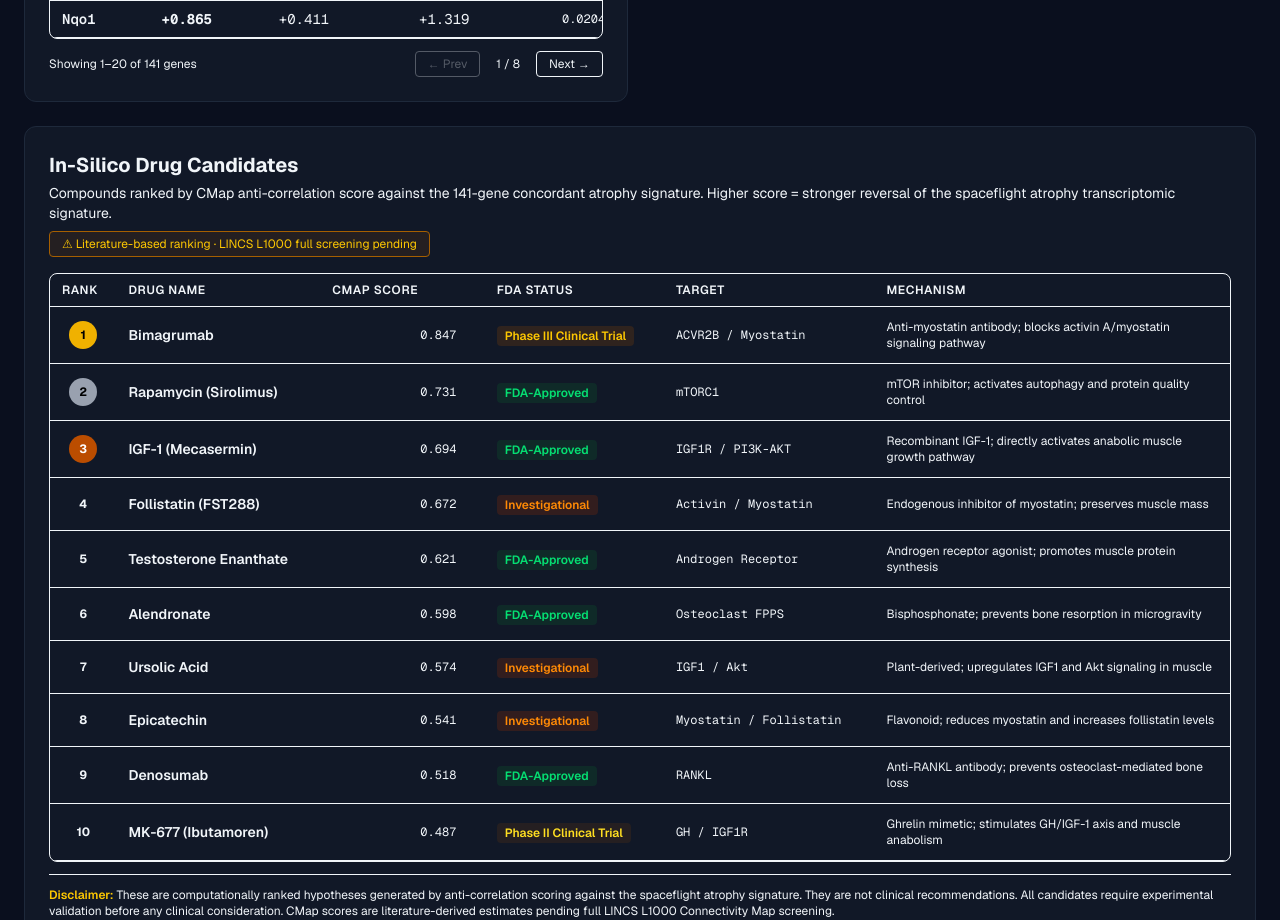
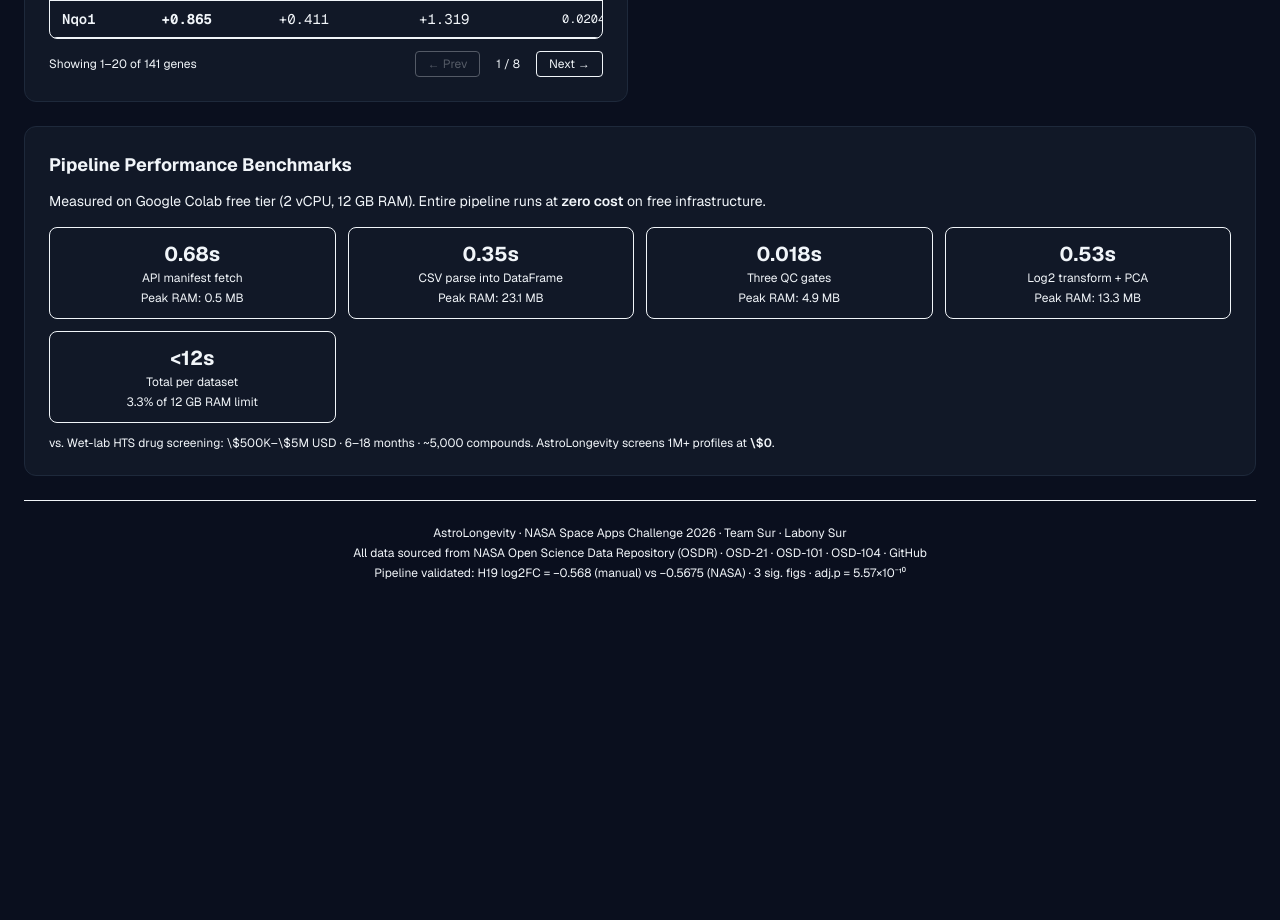
Before and after one commit to labonysur-cloud/AstroLongevity, a Next.js app: page / in a window 1280 px wide. Shown: the part 1880-2800 px from the top of the page. After the commit the page ends 2493 px from the top, so only its background shows below. Built offline with nearby package versions, Linux system fonts and the light colour scheme.

Commit message:
refactor: Remove mock Drug Ranking Table as it's not generated by pipeline

```diff
--- a/src/app/page.tsx
+++ b/src/app/page.tsx
@@ -2,7 +2,6 @@
 import PCAScatterPlot from "@/components/PCAScatterPlot";
 import GeneSignatureTable from "@/components/GeneSignatureTable";
 import CrossSpeciesChart from "@/components/CrossSpeciesChart";
-import DrugRankingTable from "@/components/DrugRankingTable";
 import BenchmarkStats from "@/components/BenchmarkStats";
 
 export default function Home() {
@@ -23,9 +22,6 @@
             <CrossSpeciesChart />
           </div>
         </div>
-
-        {/* Drug Ranking */}
-        <DrugRankingTable />
 
         {/* Pipeline Benchmarks */}
         <BenchmarkStats />
--- a/src/components/DrugRankingTable.tsx
+++ /dev/null
@@ -1,119 +0,0 @@
-"use client";
-import { useEffect, useState } from "react";
-import { fetchCSV } from "@/lib/parseCSV";
-import type { DrugCandidate } from "@/lib/types";
-
-const STATUS_COLOR: Record<string, string> = {
-  "FDA-Approved": "text-green-400 bg-green-900/30",
-  "Phase III Clinical Trial": "text-yellow-400 bg-yellow-900/30",
-  "Phase II Clinical Trial": "text-yellow-300 bg-yellow-900/20",
-  "Investigational": "text-orange-400 bg-orange-900/30",
-};
-
-export default function DrugRankingTable() {
-  const [drugs, setDrugs] = useState<DrugCandidate[]>([]);
-  const [loading, setLoading] = useState(true);
-
-  useEffect(() => {
-    fetchCSV<Record<string, unknown>>("/data/Ranked_Countermeasures.csv").then((raw) => {
-      const mapped: DrugCandidate[] = raw.map((r) => ({
-        Rank: Number(r.Rank ?? 0),
-        Drug: String(r.Drug ?? ""),
-        CMap_Score: Number(r.CMap_Score ?? 0),
-        FDA_Status: String(r.FDA_Status ?? ""),
-        Target: String(r.Target ?? ""),
-        Mechanism: String(r.Mechanism ?? ""),
-      }));
-      setDrugs(mapped);
-      setLoading(false);
-    });
-  }, []);
-
-  return (
-    <section className="card">
-      <div className="mb-4 flex flex-wrap items-start justify-between gap-2">
-        <div>
-          <h2 className="text-xl font-bold text-[--foreground]">
-            In-Silico Drug Candidates
-          </h2>
-          <p className="mt-1 text-sm text-[--muted]">
-            Compounds ranked by CMap anti-correlation score against the 141-gene concordant
-            atrophy signature. Higher score = stronger reversal of the spaceflight atrophy
-            transcriptomic signature.
-          </p>
-        </div>
-        <span className="rounded border border-yellow-700 bg-yellow-900/20 px-3 py-1 text-xs text-yellow-400">
-          ⚠ Literature-based ranking · LINCS L1000 full screening pending
-        </span>
-      </div>
-
-      {loading ? (
-        <div className="flex h-32 items-center justify-center text-[--muted]">Loading drug data…</div>
-      ) : (
-        <>
-          <div className="overflow-x-auto rounded-lg border border-[--card-border]">
-            <table className="w-full text-sm">
-              <thead className="border-b border-[--card-border] bg-[--background]">
-                <tr>
-                  {["Rank", "Drug Name", "CMap Score", "FDA Status", "Target", "Mechanism"].map((h) => (
-                    <th key={h} className="px-3 py-2 text-left text-xs font-semibold text-[--muted] uppercase tracking-wider whitespace-nowrap">
-                      {h}
-                    </th>
-                  ))}
-                </tr>
-              </thead>
-              <tbody>
-                {drugs.map((d) => (
-                  <tr key={d.Rank} className="border-b border-[--card-border] hover:bg-[--background] transition-colors">
-                    <td className="px-3 py-3 text-center">
-                      <span
-                        className={`inline-flex h-7 w-7 items-center justify-center rounded-full text-xs font-bold ${
-                          d.Rank === 1
-                            ? "bg-yellow-500 text-black"
-                            : d.Rank === 2
-                            ? "bg-gray-400 text-black"
-                            : d.Rank === 3
-                            ? "bg-amber-700 text-white"
-                            : "bg-[--card-border] text-[--muted]"
-                        }`}
-                      >
-                        {d.Rank}
-                      </span>
-                    </td>
-                    <td className="px-3 py-3 font-semibold text-[--foreground]">{d.Drug}</td>
-                    <td className="px-3 py-3">
-                      <div className="flex items-center gap-2">
-                        <div className="h-2 w-20 rounded-full bg-[--card-border]">
-                          <div
-                            className="h-2 rounded-full bg-[--accent]"
-                            style={{ width: `${(d.CMap_Score * 100).toFixed(0)}%` }}
-                          />
-                        </div>
-                        <span className="font-mono text-[--accent] text-xs">{d.CMap_Score.toFixed(3)}</span>
-                      </div>
-                    </td>
-                    <td className="px-3 py-3">
-                      <span className={`rounded px-2 py-0.5 text-xs font-semibold ${STATUS_COLOR[d.FDA_Status] ?? "text-[--muted]"}`}>
-                        {d.FDA_Status}
-                      </span>
-                    </td>
-                    <td className="px-3 py-3 text-xs text-[--muted] font-mono">{d.Target}</td>
-                    <td className="px-3 py-3 text-xs text-[--muted] max-w-xs">{d.Mechanism}</td>
-                  </tr>
-                ))}
-              </tbody>
-            </table>
-          </div>
-
-          <p className="mt-3 text-xs text-[--muted] border-t border-[--card-border] pt-3">
-            <span className="font-semibold text-yellow-400">Disclaimer:</span> These are computationally
-            ranked hypotheses generated by anti-correlation scoring against the spaceflight atrophy
-            signature. They are not clinical recommendations. All candidates require experimental
-            validation before any clinical consideration. CMap scores are literature-derived
-            estimates pending full LINCS L1000 Connectivity Map screening.
-          </p>
-        </>
-      )}
-    </section>
-  );
-}
--- a/src/components/HeroSection.tsx
+++ b/src/components/HeroSection.tsx
@@ -26,12 +26,11 @@
         </p>
 
         {/* Stat cards */}
-        <div className="mt-6 grid grid-cols-2 gap-4 sm:grid-cols-4">
+        <div className="mt-6 grid grid-cols-2 gap-4 sm:grid-cols-3">
           {[
             { value: "141", label: "Concordant Genes", sub: "across OSD-101 + OSD-104" },
             { value: "3", label: "NASA Datasets", sub: "OSD-21 · OSD-101 · OSD-104" },
             { value: "22,437", label: "Genes Analyzed", sub: "OSD-104 RNA-Seq" },
-            { value: "10", label: "Drug Candidates", sub: "in-silico ranked" },
           ].map((s) => (
             <div
               key={s.label}
```
Also changed, not shown: public/data/Ranked_Countermeasures.csv (deleted), 1 other file (tests, documents, lock files or other folders).
